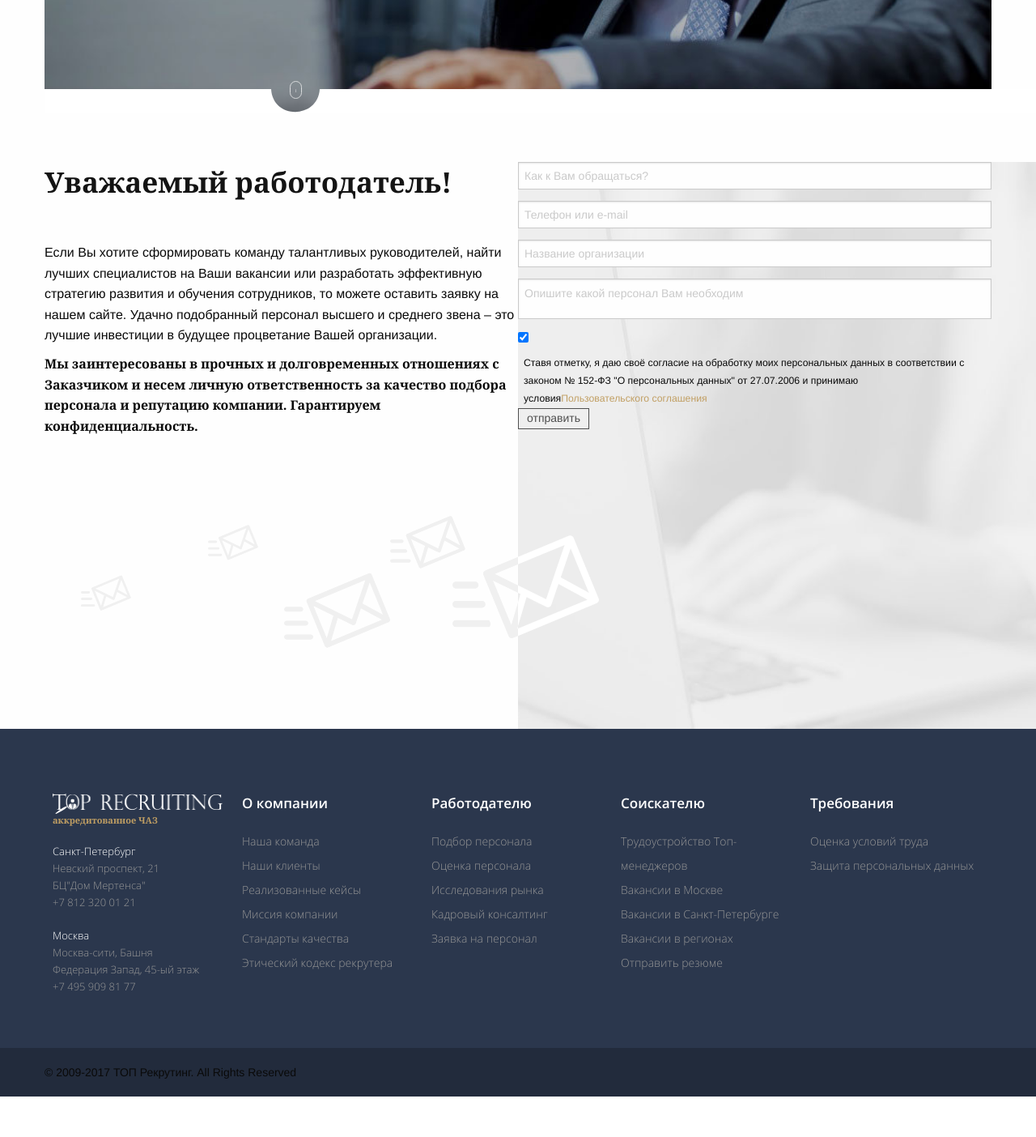
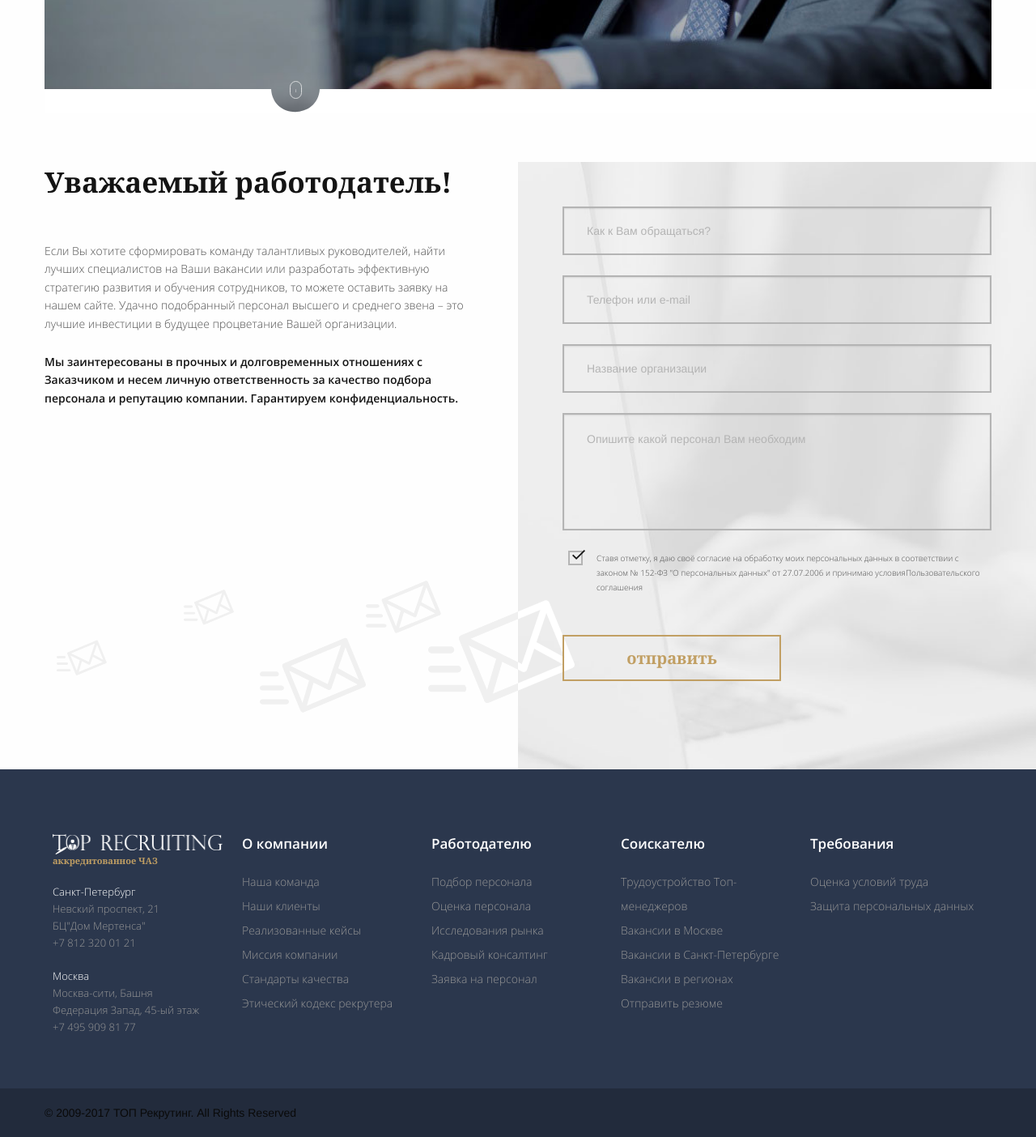
Before and after one commit to Odinokun/top-recruiting, a Node project: template src/pug/pages/anketa.pug in a window 1280 px wide. Shown: the part 590-1994 px from the top of the page at 81% size. Before the commit the page ends 1944 px from the top, so only its background shows below. Run offline with Node 20 templates, Linux system fonts and the light colour scheme; the template is opened without the code that fills it, so the values that code supplies are empty; style sheets or scripts are compiled from the project's sources; some libraries are stand-ins or nearby versions.

Commit message:
did anketa without responsive

```diff
--- /dev/null
+++ b/src/pug/elements/agree-checkbox.pug
@@ -0,0 +1,7 @@
+//begin agree checkbox
+.agree-checkbox
+  input(type="checkbox" id="agree-01" class="agree" checked)
+  label(for="agree-01")
+    | Ставя отметку, я даю своё согласие на обработку моих персональных данных в соответствии с законом № 152-ФЗ "О персональных данных" от 27.07.2006 и принимаю условия
+    a(href="/agree.html") Пользовательского соглашения
+//end   agree checkbox
--- a/src/pug/pages/anketa.pug
+++ b/src/pug/pages/anketa.pug
@@ -28,7 +28,7 @@ block content
           h2.title Уважаемый работодатель!
           p Если Вы хотите сформировать команду талантливых руководителей, найти лучших специалистов на Ваши вакансии или разработать эффективную стратегию развития и обучения сотрудников, то можете оставить заявку на нашем сайте. Удачно подобранный персонал высшего и среднего звена – это лучшие инвестиции в будущее процветание Вашей организации.
           p
-            strong Мы заинтересованы в прочных и долговременных отношениях с Заказчиком и несем личную ответственность за качество подбора персонала и репутацию компании. Гарантируем конфиденциальность.
+            span Мы заинтересованы в прочных и долговременных отношениях с Заказчиком и несем личную ответственность за качество подбора персонала и репутацию компании. Гарантируем конфиденциальность.
         .anketa-second__right
           form.anketa-form
             input.anketa-form__input(type="text" name="name"    placeholder="Как к Вам обращаться?" required)
@@ -36,12 +36,8 @@ block content
             input.anketa-form__input(type="text" name="company" placeholder="Название организации" required)
             textarea.anketa-form__textarea(name="descr" placeholder="Опишите какой персонал Вам необходим")
 
-            .agree-checkbox
-              input(type="checkbox" id="agree-01" class="agree" checked)
-              label(for="agree-01")
-                | Ставя отметку, я даю своё согласие на обработку моих персональных данных в соответствии с законом № 152-ФЗ "О персональных данных" от 27.07.2006 и принимаю условия
-                a(href="/agree.html") Пользовательского соглашения
-            input.anketa-form__submit(type="submit" value="отправить")
+            include ../elements/agree-checkbox
+            input.anketa-form__submit.btn(type="submit" value="отправить")
 
     //end   second-section
   //end   content
--- a/src/style/app.scss
+++ b/src/style/app.scss
@@ -10,6 +10,7 @@
 // @import 'elements/pagination';
 // @import 'elements/popup';
 // @import 'elements/slickBase';
+ @import 'elements/agree-checkbox';
  @import 'elements/menu';
  @import 'elements/magnific';
  @import 'elements/top-block-mouse';
--- /dev/null
+++ b/src/style/elements/_agree-checkbox.scss
@@ -0,0 +1,47 @@
+//begin checkbox
+.agree-checkbox {
+  display: flex;
+  input {
+    position: absolute;
+    visibility: hidden;
+    width: 30px;
+    height: 30px;
+    margin-right: 20px;
+  }
+  input:checked + label:after {
+    background-image: url('../../img/check.png');
+    background-repeat: no-repeat;
+    background-position: 50% 50%;
+  }
+  label {
+    font-family: $font-light;
+    font-size: 10px;
+    position: relative;
+    margin-bottom: 50px;
+    padding-left: 35px;
+    color: $text;
+    &::before {
+      position: absolute;
+      top: 0;
+      left: 0;
+      width: 18px;
+      height: 18px;
+      content: '';
+      border: 2px solid #b4b4b4;
+      background-color: transparent;
+    }
+    &::after {
+      position: absolute;
+      top: -4px;
+      left: 4px;
+      width: 18px;
+      height: 18px;
+      content: '';
+      background-color: transparent;
+    }
+    a {
+      color: $text;
+    }
+  }
+}
+//end checkbox
--- a/src/style/pages/_anketa.scss
+++ b/src/style/pages/_anketa.scss
@@ -1,6 +1,6 @@
 .anketa-second {
   position: relative;
-  min-height: 700px;
+  min-height: 750px;
   .container {
     display: flex;
   }
@@ -28,8 +28,8 @@
   background-size: cover;
   &::before {
     position: absolute;
-    bottom: 100px;
-    left: calc(-100% + 100px);
+    bottom: 70px;
+    left: calc(-100% + 70px);
     width: 100%;
     height: 240px;
     content: '';
@@ -48,8 +48,8 @@
   overflow: hidden;
   &::before {
     position: absolute;
-    bottom: 100px;
-    left: calc(-100% + 100px);
+    bottom: 70px;
+    left: calc(-100% + 70px);
     width: 100%;
     height: 240px;
     content: '';
@@ -64,4 +64,46 @@
 .anketa-second__left,
 .anketa-second__right {
   width: 50%;
+  padding-bottom: 55px;
 }
+.anketa-second__left {
+  padding-right: 55px;
+  p {
+    font-family: $font-light;
+    font-size: 14px;
+    margin-bottom: 25px;
+    color: $text;
+    span {
+      font-family: $font-semibold;
+      color: $title;
+    }
+  }
+}
+
+.anketa-second__right {
+  padding-top: 55px;
+  padding-left: 55px;
+}
+.anketa-form {
+  width: 100%;
+}
+.anketa-form__input,
+.anketa-form__textarea {
+  border: 2px solid #b4b4b4;
+  width: 100%;
+  background-color: transparent;
+  margin-bottom: 25px;
+  //padding: 0 20px 0 28px;
+  padding: 20px 28px;
+  @include placeholder-color(#b4b4b4);
+}
+.anketa-form__input {
+  height: 60px;
+}
+.anketa-form__textarea {
+  height: 145px;
+}
+
+.anketa-form__submit {
+  min-width: 270px;
+}
```
Also changed, not shown: src/img/check.png (added).
